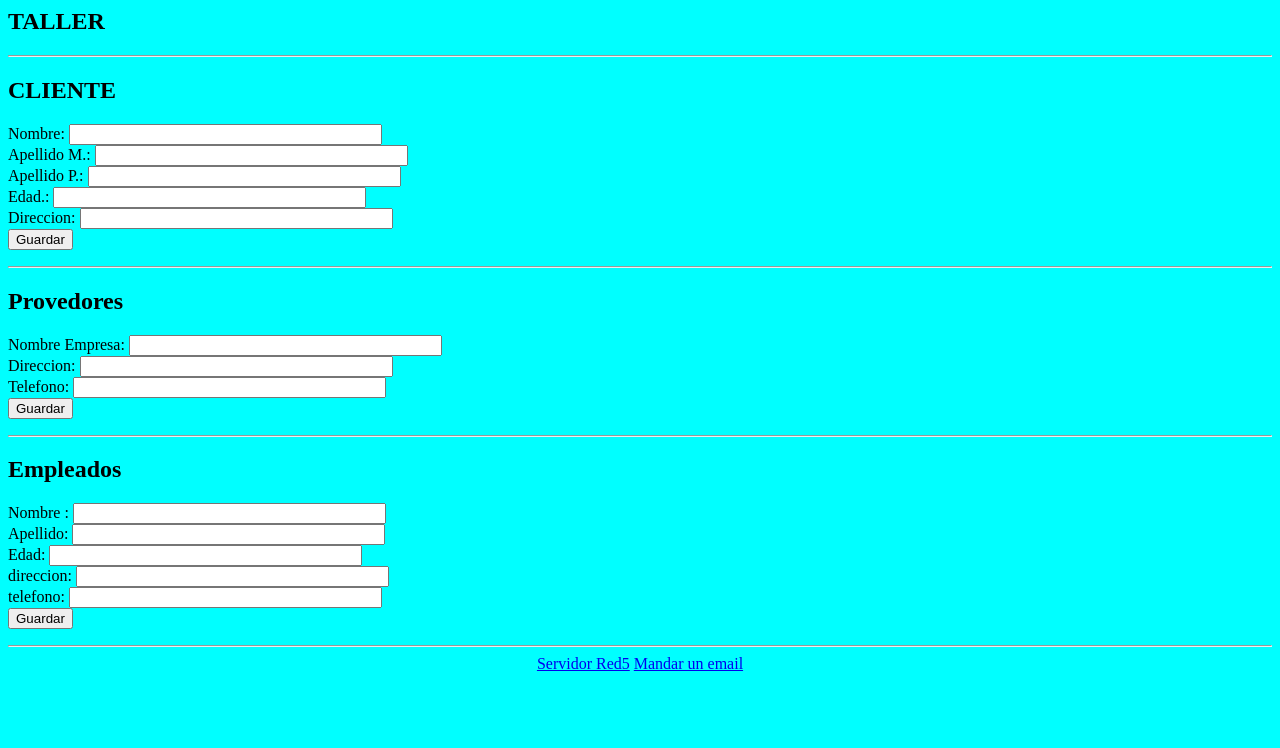
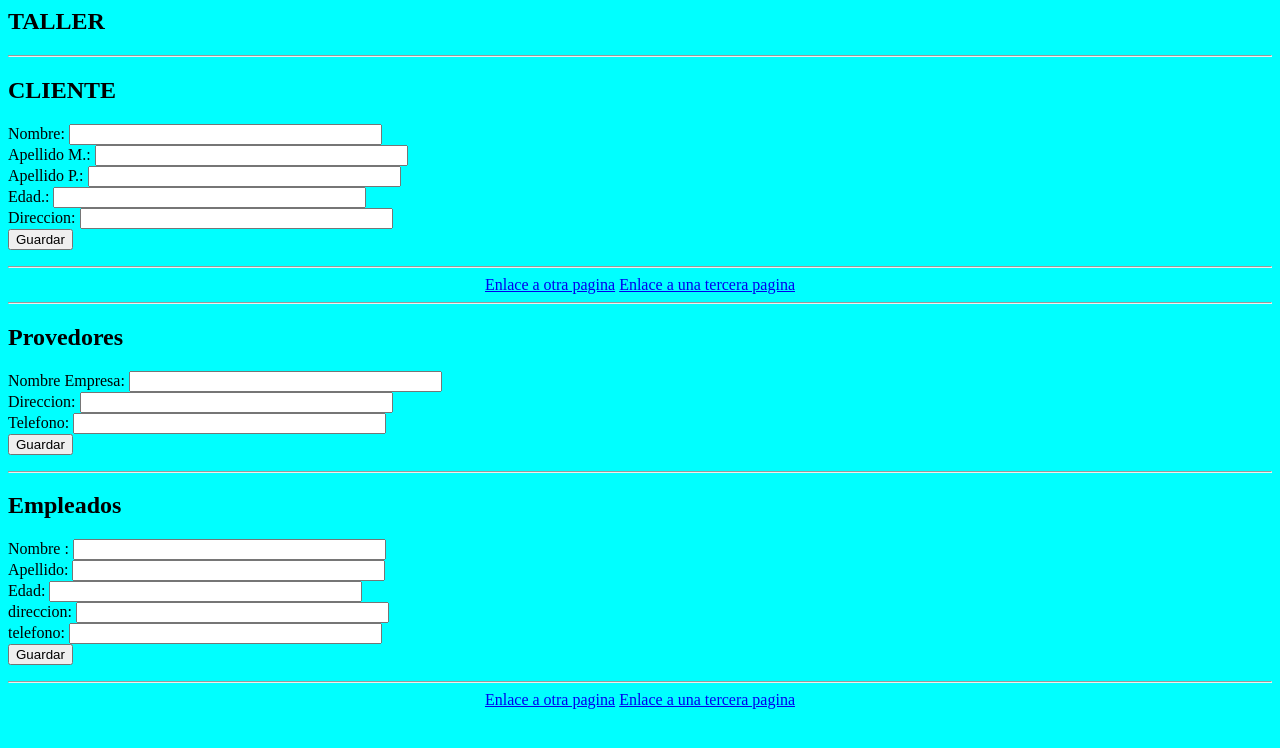
Before and after one commit to RaulNavarro123/nuevo, a plain HTML site: page index.html in a window 1280 px wide. Drawn offline with Linux system fonts and the light colour scheme.

Commit message:
Update index.html

```diff
--- a/index.html
+++ b/index.html
@@ -29,6 +29,12 @@
       </P>
     </FORM>
     <HR>
+<center>
+<a href="segunda.html" class="boton">Enlace a otra pagina</a>
+<a href="tercera.html" class="boton">Enlace a una tercera pagina</a>
+</center>
+
+<HR>
 
     <H2>Provedores</H2>
     <FORM
@@ -59,12 +65,11 @@
 	<TD><INPUT type="text" size=36 name="telefono"></TD> <br>
 	<INPUT type="submit" value="Guardar">
     </P>
-
     </FORM>
     <HR>
-	    <center>
-<a href="red5.html" class="boton">Servidor Red5</a>
-<a href="html.html" class="boton">Mandar un email</a>
+<center>
+<a href="segunda.html" class="boton">Enlace a otra pagina</a>
+<a href="tercera.html" class="boton">Enlace a una tercera pagina</a>
 </center>
   </BODY>
 </HTML>
```
